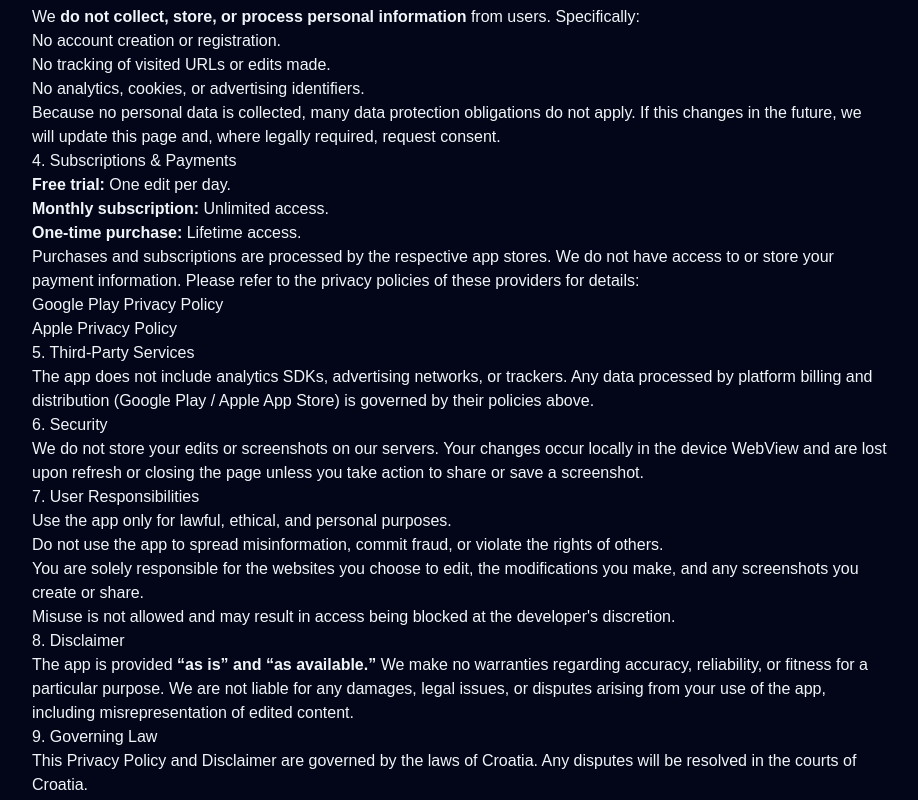
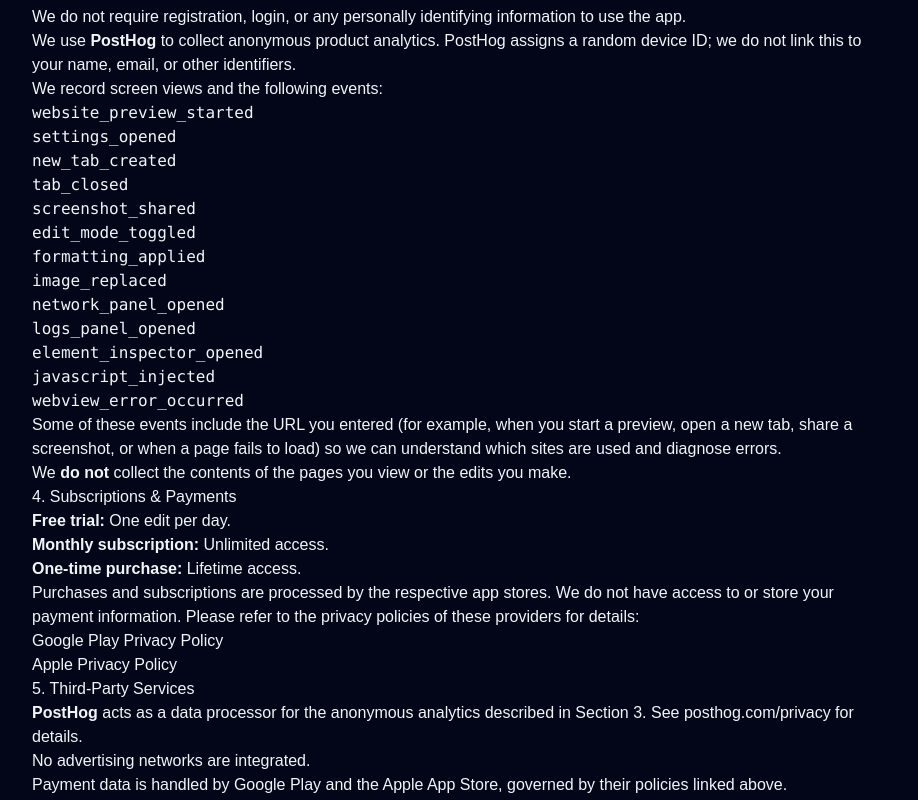
Before and after one commit to tomislavhren/make-it-editable-web, a Next.js app: page /privacy-policy in a window 1280 px wide. Shown: the part 860-1660 px from the top of the page, without its empty margins (180-1098 px from the left). Built offline with nearby package versions, Linux system fonts and the light colour scheme.

Commit message:
Update privacy policy with new last updated date and clarify data collection practices, including the use of PostHog for anonymous analytics.

```diff
--- a/src/app/privacy-policy/page.tsx
+++ b/src/app/privacy-policy/page.tsx
@@ -10,7 +10,7 @@
   alternates: { canonical: "/privacy-policy" },
 };
 
-const LAST_UPDATED = "September 25, 2025"; // Update if you revise the policy
+const LAST_UPDATED = "April 17, 2026"; // Update if you revise the policy
 const SUPPORT_EMAIL = "tomislav@horseandradish.hr"; // TODO: replace with your support email
 const JURISDICTION = "Croatia"; // TODO: replace with governing law location
 
@@ -29,7 +29,7 @@
             App Name:{" "}
             <span className="font-medium text-slate-200">Make It Editable</span>
             <span className="mx-2">•</span>
-            Last Updated: <time dateTime="2025-09-25">{LAST_UPDATED}</time>
+            Last Updated: <time dateTime="2026-04-17">{LAST_UPDATED}</time>
           </p>
         </header>
 
@@ -113,21 +113,39 @@
         >
           <h2>3. Information We Collect</h2>
           <p>
-            We{" "}
-            <strong>
-              do not collect, store, or process personal information
-            </strong>{" "}
-            from users. Specifically:
+            We do not require registration, login, or any personally
+            identifying information to use the app.
           </p>
+          <p>
+            We use <strong>PostHog</strong> to collect anonymous product
+            analytics. PostHog assigns a random device ID; we do not link this
+            to your name, email, or other identifiers.
+          </p>
+          <p>We record screen views and the following events:</p>
           <ul>
-            <li>No account creation or registration.</li>
-            <li>No tracking of visited URLs or edits made.</li>
-            <li>No analytics, cookies, or advertising identifiers.</li>
+            <li><code>website_preview_started</code></li>
+            <li><code>settings_opened</code></li>
+            <li><code>new_tab_created</code></li>
+            <li><code>tab_closed</code></li>
+            <li><code>screenshot_shared</code></li>
+            <li><code>edit_mode_toggled</code></li>
+            <li><code>formatting_applied</code></li>
+            <li><code>image_replaced</code></li>
+            <li><code>network_panel_opened</code></li>
+            <li><code>logs_panel_opened</code></li>
+            <li><code>element_inspector_opened</code></li>
+            <li><code>javascript_injected</code></li>
+            <li><code>webview_error_occurred</code></li>
           </ul>
           <p>
-            Because no personal data is collected, many data protection
-            obligations do not apply. If this changes in the future, we will
-            update this page and, where legally required, request consent.
+            Some of these events include the URL you entered (for example, when
+            you start a preview, open a new tab, share a screenshot, or when a
+            page fails to load) so we can understand which sites are used and
+            diagnose errors.
+          </p>
+          <p>
+            We <strong>do not</strong> collect the contents of the pages you
+            view or the edits you make.
           </p>
         </section>
 
@@ -182,9 +200,21 @@
         >
           <h2>5. Third-Party Services</h2>
           <p>
-            The app does not include analytics SDKs, advertising networks, or
-            trackers. Any data processed by platform billing and distribution
-            (Google Play / Apple App Store) is governed by their policies above.
+            <strong>PostHog</strong> acts as a data processor for the anonymous
+            analytics described in Section 3. See{" "}
+            <a
+              href="https://posthog.com/privacy"
+              target="_blank"
+              rel="noreferrer noopener"
+            >
+              posthog.com/privacy
+            </a>{" "}
+            for details.
+          </p>
+          <p>No advertising networks are integrated.</p>
+          <p>
+            Payment data is handled by Google Play and the Apple App Store,
+            governed by their policies linked above.
           </p>
         </section>
 
```
